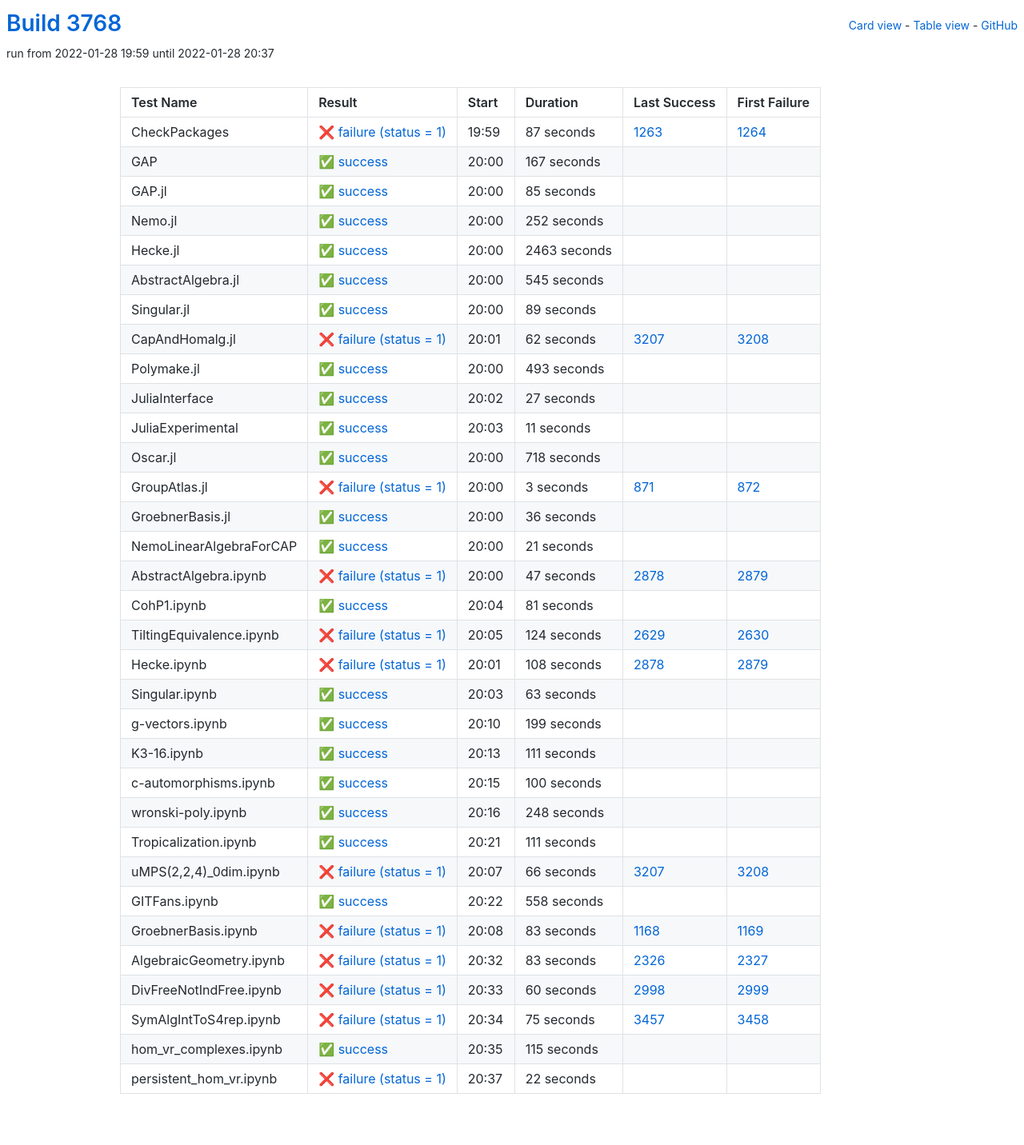
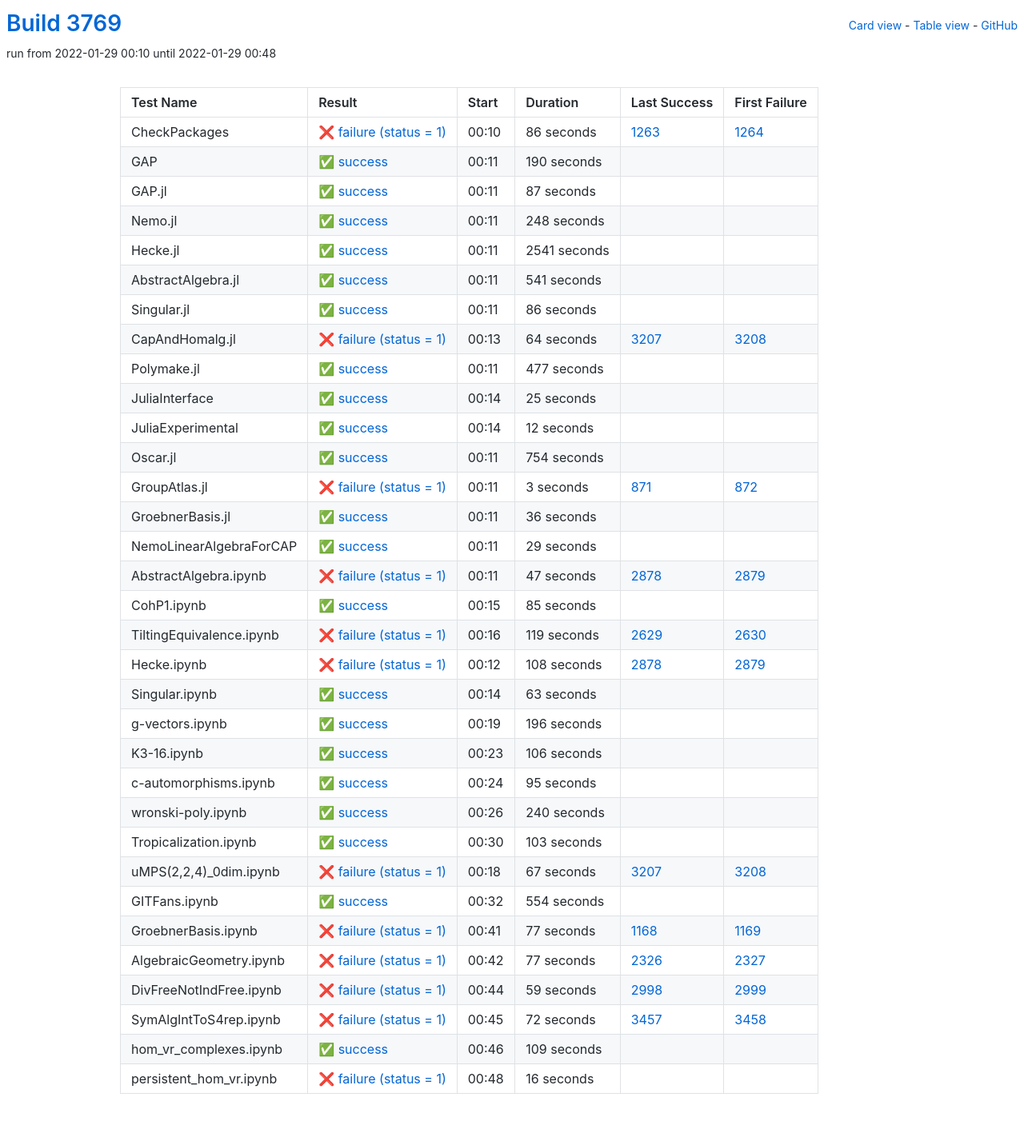
Before and after one commit to oscar-system/oscar-ci-status-stable, a Jekyll site: the page built from table.html, in a window 1280 px wide. Shown: the whole page at 80% size. Built offline with Jekyll 4.4.1, drawn with Linux system fonts in a browser that asks for light colours.

Commit message:
Build #3769

```diff
--- a/_data/ci.yml
+++ b/_data/ci.yml
@@ -1,6 +1,6 @@
 ---
-build: 3768
-build_url: https://oscarci.mathematik.uni-kl.de/job/oscar-stable/3768/
+build: 3769
+build_url: https://oscarci.mathematik.uni-kl.de/job/oscar-stable/3769/
 job: oscar-stable
 organization: oscar-system
 repo: oscar-ci-status-stable
@@ -8,152 +8,152 @@ repourl: https://github.com/oscar-system/oscar-ci-status-stable
 tests:
 - name: CheckPackages
   id: checkpackages
-  log: https://oscarci.mathematik.uni-kl.de/job/oscar-stable/3768/artifact/logs/build-3768/CheckPackages.log
-  start: 2022-01-28 19:59
+  log: https://oscarci.mathematik.uni-kl.de/job/oscar-stable/3769/artifact/logs/build-3769/CheckPackages.log
+  start: 2022-01-29 00:10
   success: false
   exitcode: 1
   status: failure
-  duration: 87
+  duration: 86
   last_success: 1263
   last_success_url: https://oscarci.mathematik.uni-kl.de/job/oscar-stable/1263/
   first_failure: 1264
   first_failure_url: https://oscarci.mathematik.uni-kl.de/job/oscar-stable/1264/
 - name: GAP
   id: gap
-  log: https://oscarci.mathematik.uni-kl.de/job/oscar-stable/3768/artifact/logs/build-3768/GAP.log
-  start: 2022-01-28 20:00
+  log: https://oscarci.mathematik.uni-kl.de/job/oscar-stable/3769/artifact/logs/build-3769/GAP.log
+  start: 2022-01-29 00:11
   success: true
   exitcode: 0
   status: success
-  duration: 167
+  duration: 190
   last_success: false
   last_success_url:
   first_failure: false
   first_failure_url:
 - name: GAP.jl
   id: gap-jl
-  log: https://oscarci.mathematik.uni-kl.de/job/oscar-stable/3768/artifact/logs/build-3768/GAP.jl.log
-  start: 2022-01-28 20:00
+  log: https://oscarci.mathematik.uni-kl.de/job/oscar-stable/3769/artifact/logs/build-3769/GAP.jl.log
+  start: 2022-01-29 00:11
   success: true
   exitcode: 0
   status: success
-  duration: 85
+  duration: 87
   last_success: false
   last_success_url:
   first_failure: false
   first_failure_url:
 - name: Nemo.jl
   id: nemo-jl
-  log: https://oscarci.mathematik.uni-kl.de/job/oscar-stable/3768/artifact/logs/build-3768/Nemo.jl.log
-  start: 2022-01-28 20:00
+  log: https://oscarci.mathematik.uni-kl.de/job/oscar-stable/3769/artifact/logs/build-3769/Nemo.jl.log
+  start: 2022-01-29 00:11
   success: true
   exitcode: 0
   status: success
-  duration: 252
+  duration: 248
   last_success: false
   last_success_url:
   first_failure: false
   first_failure_url:
 - name: Hecke.jl
   id: hecke-jl
-  log: https://oscarci.mathematik.uni-kl.de/job/oscar-stable/3768/artifact/logs/build-3768/Hecke.jl.log
-  start: 2022-01-28 20:00
+  log: https://oscarci.mathematik.uni-kl.de/job/oscar-stable/3769/artifact/logs/build-3769/Hecke.jl.log
+  start: 2022-01-29 00:11
   success: true
   exitcode: 0
   status: success
-  duration: 2463
+  duration: 2541
   last_success: false
   last_success_url:
   first_failure: false
   first_failure_url:
 - name: AbstractAlgebra.jl
   id: abstractalgebra-jl
-  log: https://oscarci.mathematik.uni-kl.de/job/oscar-stable/3768/artifact/logs/build-3768/AbstractAlgebra.jl.log
-  start: 2022-01-28 20:00
+  log: https://oscarci.mathematik.uni-kl.de/job/oscar-stable/3769/artifact/logs/build-3769/AbstractAlgebra.jl.log
+  start: 2022-01-29 00:11
   success: true
   exitcode: 0
   status: success
-  duration: 545
+  duration: 541
   last_success: false
   last_success_url:
   first_failure: false
   first_failure_url:
 - name: Singular.jl
   id: singular-jl
-  log: https://oscarci.mathematik.uni-kl.de/job/oscar-stable/3768/artifact/logs/build-3768/Singular.jl.log
-  start: 2022-01-28 20:00
+  log: https://oscarci.mathematik.uni-kl.de/job/oscar-stable/3769/artifact/logs/build-3769/Singular.jl.log
+  start: 2022-01-29 00:11
   success: true
   exitcode: 0
   status: success
-  duration: 89
+  duration: 86
   last_success: false
   last_success_url:
   first_failure: false
   first_failure_url:
 - name: CapAndHomalg.jl
   id: capandhomalg-jl
-  log: https://oscarci.mathematik.uni-kl.de/job/oscar-stable/3768/artifact/logs/build-3768/CapAndHomalg.jl.log
-  start: 2022-01-28 20:01
+  log: https://oscarci.mathematik.uni-kl.de/job/oscar-stable/3769/artifact/logs/build-3769/CapAndHomalg.jl.log
+  start: 2022-01-29 00:13
   success: false
   exitcode: 1
   status: failure
-  duration: 62
+  duration: 64
   last_success: 3207
   last_success_url: https://oscarci.mathematik.uni-kl.de/job/oscar-stable/3207/
   first_failure: 3208
   first_failure_url: https://oscarci.mathematik.uni-kl.de/job/oscar-stable/3208/
 - name: Polymake.jl
   id: polymake-jl
-  log: https://oscarci.mathematik.uni-kl.de/job/oscar-stable/3768/artifact/logs/build-3768/Polymake.jl.log
-  start: 2022-01-28 20:00
+  log: https://oscarci.mathematik.uni-kl.de/job/oscar-stable/3769/artifact/logs/build-3769/Polymake.jl.log
+  start: 2022-01-29 00:11
   success: true
   exitcode: 0
   status: success
-  duration: 493
+  duration: 477
   last_success: false
   last_success_url:
   first_failure: false
   first_failure_url:
 - name: JuliaInterface
   id: juliainterface
-  log: https://oscarci.mathematik.uni-kl.de/job/oscar-stable/3768/artifact/logs/build-3768/JuliaInterface.log
-  start: 2022-01-28 20:02
+  log: https://oscarci.mathematik.uni-kl.de/job/oscar-stable/3769/artifact/logs/build-3769/JuliaInterface.log
+  start: 2022-01-29 00:14
   success: true
   exitcode: 0
   status: success
-  duration: 27
+  duration: 25
   last_success: false
   last_success_url:
   first_failure: false
   first_failure_url:
 - name: JuliaExperimental
   id: juliaexperimental
-  log: https://oscarci.mathematik.uni-kl.de/job/oscar-stable/3768/artifact/logs/build-3768/JuliaExperimental.log
-  start: 2022-01-28 20:03
+  log: https://oscarci.mathematik.uni-kl.de/job/oscar-stable/3769/artifact/logs/build-3769/JuliaExperimental.log
+  start: 2022-01-29 00:14
   success: true
   exitcode: 0
   status: success
-  duration: 11
+  duration: 12
   last_success: false
   last_success_url:
   first_failure: false
   first_failure_url:
 - name: Oscar.jl
   id: oscar-jl
-  log: https://oscarci.mathematik.uni-kl.de/job/oscar-stable/3768/artifact/logs/build-3768/Oscar.jl.log
-  start: 2022-01-28 20:00
+  log: https://oscarci.mathematik.uni-kl.de/job/oscar-stable/3769/artifact/logs/build-3769/Oscar.jl.log
+  start: 2022-01-29 00:11
   success: true
   exitcode: 0
   status: success
-  duration: 718
+  duration: 754
   last_success: false
   last_success_url:
   first_failure: false
   first_failure_url:
 - name: GroupAtlas.jl
   id: groupatlas-jl
-  log: https://oscarci.mathematik.uni-kl.de/job/oscar-stable/3768/artifact/logs/build-3768/GroupAtlas.jl.log
-  start: 2022-01-28 20:00
+  log: https://oscarci.mathematik.uni-kl.de/job/oscar-stable/3769/artifact/logs/build-3769/GroupAtlas.jl.log
+  start: 2022-01-29 00:11
   success: false
   exitcode: 1
   status: failure
@@ -164,8 +164,8 @@ tests:
   first_failure_url: https://oscarci.mathematik.uni-kl.de/job/oscar-stable/872/
 - name: GroebnerBasis.jl
   id: groebnerbasis-jl
-  log: https://oscarci.mathematik.uni-kl.de/job/oscar-stable/3768/artifact/logs/build-3768/GroebnerBasis.jl.log
-  start: 2022-01-28 20:00
+  log: https://oscarci.mathematik.uni-kl.de/job/oscar-stable/3769/artifact/logs/build-3769/GroebnerBasis.jl.log
+  start: 2022-01-29 00:11
   success: true
   exitcode: 0
   status: success
@@ -176,20 +176,20 @@ tests:
   first_failure_url:
 - name: NemoLinearAlgebraForCAP
   id: nemolinearalgebraforcap
-  log: https://oscarci.mathematik.uni-kl.de/job/oscar-stable/3768/artifact/logs/build-3768/NemoLinearAlgebraForCAP.log
-  start: 2022-01-28 20:00
+  log: https://oscarci.mathematik.uni-kl.de/job/oscar-stable/3769/artifact/logs/build-3769/NemoLinearAlgebraForCAP.log
+  start: 2022-01-29 00:11
   success: true
   exitcode: 0
   status: success
-  duration: 21
+  duration: 29
   last_success: false
   last_success_url:
   first_failure: false
   first_failure_url:
 - name: AbstractAlgebra.ipynb
   id: abstractalgebra-ipynb
-  log: https://oscarci.mathematik.uni-kl.de/job/oscar-stable/3768/artifact/logs/build-3768/AbstractAlgebra.ipynb.log
-  start: 2022-01-28 20:00
+  log: https://oscarci.mathematik.uni-kl.de/job/oscar-stable/3769/artifact/logs/build-3769/AbstractAlgebra.ipynb.log
+  start: 2022-01-29 00:11
   success: false
   exitcode: 1
   status: failure
@@ -200,32 +200,32 @@ tests:
   first_failure_url: https://oscarci.mathematik.uni-kl.de/job/oscar-stable/2879/
 - name: CohP1.ipynb
   id: cohp1-ipynb
-  log: https://oscarci.mathematik.uni-kl.de/job/oscar-stable/3768/artifact/logs/build-3768/CohP1.ipynb.log
-  start: 2022-01-28 20:04
+  log: https://oscarci.mathematik.uni-kl.de/job/oscar-stable/3769/artifact/logs/build-3769/CohP1.ipynb.log
+  start: 2022-01-29 00:15
   success: true
   exitcode: 0
   status: success
-  duration: 81
+  duration: 85
   last_success: false
   last_success_url:
   first_failure: false
   first_failure_url:
 - name: TiltingEquivalence.ipynb
   id: tiltingequivalence-ipynb
-  log: https://oscarci.mathematik.uni-kl.de/job/oscar-stable/3768/artifact/logs/build-3768/TiltingEquivalence.ipynb.log
-  start: 2022-01-28 20:05
+  log: https://oscarci.mathematik.uni-kl.de/job/oscar-stable/3769/artifact/logs/build-3769/TiltingEquivalence.ipynb.log
+  start: 2022-01-29 00:16
   success: false
   exitcode: 1
   status: failure
-  duration: 124
+  duration: 119
   last_success: 2629
   last_success_url: https://oscarci.mathematik.uni-kl.de/job/oscar-stable/2629/
   first_failure: 2630
   first_failure_url: https://oscarci.mathematik.uni-kl.de/job/oscar-stable/2630/
 - name: Hecke.ipynb
   id: hecke-ipynb
-  log: https://oscarci.mathematik.uni-kl.de/job/oscar-stable/3768/artifact/logs/build-3768/Hecke.ipynb.log
-  start: 2022-01-28 20:01
+  log: https://oscarci.mathematik.uni-kl.de/job/oscar-stable/3769/artifact/logs/build-3769/Hecke.ipynb.log
+  start: 2022-01-29 00:12
   success: false
   exitcode: 1
   status: failure
@@ -236,8 +236,8 @@ tests:
   first_failure_url: https://oscarci.mathematik.uni-kl.de/job/oscar-stable/2879/
 - name: Singular.ipynb
   id: singular-ipynb
-  log: https://oscarci.mathematik.uni-kl.de/job/oscar-stable/3768/artifact/logs/build-3768/Singular.ipynb.log
-  start: 2022-01-28 20:03
+  log: https://oscarci.mathematik.uni-kl.de/job/oscar-stable/3769/artifact/logs/build-3769/Singular.ipynb.log
+  start: 2022-01-29 00:14
   success: true
   exitcode: 0
   status: success
@@ -248,156 +248,156 @@ tests:
   first_failure_url:
 - name: g-vectors.ipynb
   id: g-vectors-ipynb
-  log: https://oscarci.mathematik.uni-kl.de/job/oscar-stable/3768/artifact/logs/build-3768/g-vectors.ipynb.log
-  start: 2022-01-28 20:10
+  log: https://oscarci.mathematik.uni-kl.de/job/oscar-stable/3769/artifact/logs/build-3769/g-vectors.ipynb.log
+  start: 2022-01-29 00:19
   success: true
   exitcode: 0
   status: success
-  duration: 199
+  duration: 196
   last_success: false
   last_success_url:
   first_failure: false
   first_failure_url:
 - name: K3-16.ipynb
   id: k3-16-ipynb
-  log: https://oscarci.mathematik.uni-kl.de/job/oscar-stable/3768/artifact/logs/build-3768/K3-16.ipynb.log
-  start: 2022-01-28 20:13
+  log: https://oscarci.mathematik.uni-kl.de/job/oscar-stable/3769/artifact/logs/build-3769/K3-16.ipynb.log
+  start: 2022-01-29 00:23
   success: true
   exitcode: 0
   status: success
-  duration: 111
+  duration: 106
   last_success: false
   last_success_url:
   first_failure: false
   first_failure_url:
 - name: c-automorphisms.ipynb
   id: c-automorphisms-ipynb
-  log: https://oscarci.mathematik.uni-kl.de/job/oscar-stable/3768/artifact/logs/build-3768/c-automorphisms.ipynb.log
-  start: 2022-01-28 20:15
+  log: https://oscarci.mathematik.uni-kl.de/job/oscar-stable/3769/artifact/logs/build-3769/c-automorphisms.ipynb.log
+  start: 2022-01-29 00:24
   success: true
   exitcode: 0
   status: success
-  duration: 100
+  duration: 95
   last_success: false
   last_success_url:
   first_failure: false
   first_failure_url:
 - name: wronski-poly.ipynb
   id: wronski-poly-ipynb
-  log: https://oscarci.mathematik.uni-kl.de/job/oscar-stable/3768/artifact/logs/build-3768/wronski-poly.ipynb.log
-  start: 2022-01-28 20:16
+  log: https://oscarci.mathematik.uni-kl.de/job/oscar-stable/3769/artifact/logs/build-3769/wronski-poly.ipynb.log
+  start: 2022-01-29 00:26
   success: true
   exitcode: 0
   status: success
-  duration: 248
+  duration: 240
   last_success: false
   last_success_url:
   first_failure: false
   first_failure_url:
 - name: Tropicalization.ipynb
   id: tropicalization-ipynb
-  log: https://oscarci.mathematik.uni-kl.de/job/oscar-stable/3768/artifact/logs/build-3768/Tropicalization.ipynb.log
-  start: 2022-01-28 20:21
+  log: https://oscarci.mathematik.uni-kl.de/job/oscar-stable/3769/artifact/logs/build-3769/Tropicalization.ipynb.log
+  start: 2022-01-29 00:30
   success: true
   exitcode: 0
   status: success
-  duration: 111
+  duration: 103
   last_success: false
   last_success_url:
   first_failure: false
   first_failure_url:
 - name: uMPS(2,2,4)_0dim.ipynb
   id: umps-2-2-4-0dim-ipynb
-  log: https://oscarci.mathematik.uni-kl.de/job/oscar-stable/3768/artifact/logs/build-3768/uMPS-2-2-4-_0dim.ipynb.log
-  start: 2022-01-28 20:07
+  log: https://oscarci.mathematik.uni-kl.de/job/oscar-stable/3769/artifact/logs/build-3769/uMPS-2-2-4-_0dim.ipynb.log
+  start: 2022-01-29 00:18
   success: false
   exitcode: 1
   status: failure
-  duration: 66
+  duration: 67
   last_success: 3207
   last_success_url: https://oscarci.mathematik.uni-kl.de/job/oscar-stable/3207/
   first_failure: 3208
   first_failure_url: https://oscarci.mathematik.uni-kl.de/job/oscar-stable/3208/
 - name: GITFans.ipynb
   id: gitfans-ipynb
-  log: https://oscarci.mathematik.uni-kl.de/job/oscar-stable/3768/artifact/logs/build-3768/GITFans.ipynb.log
-  start: 2022-01-28 20:22
+  log: https://oscarci.mathematik.uni-kl.de/job/oscar-stable/3769/artifact/logs/build-3769/GITFans.ipynb.log
+  start: 2022-01-29 00:32
   success: true
   exitcode: 0
   status: success
-  duration: 558
+  duration: 554
   last_success: false
   last_success_url:
   first_failure: false
   first_failure_url:
 - name: GroebnerBasis.ipynb
   id: groebnerbasis-ipynb
-  log: https://oscarci.mathematik.uni-kl.de/job/oscar-stable/3768/artifact/logs/build-3768/GroebnerBasis.ipynb.log
-  start: 2022-01-28 20:08
+  log: https://oscarci.mathematik.uni-kl.de/job/oscar-stable/3769/artifact/logs/build-3769/GroebnerBasis.ipynb.log
+  start: 2022-01-29 00:41
   success: false
   exitcode: 1
   status: failure
-  duration: 83
+  duration: 77
   last_success: 1168
   last_success_url: https://oscarci.mathematik.uni-kl.de/job/oscar-stable/1168/
   first_failure: 1169
   first_failure_url: https://oscarci.mathematik.uni-kl.de/job/oscar-stable/1169/
 - name: AlgebraicGeometry.ipynb
   id: algebraicgeometry-ipynb
-  log: https://oscarci.mathematik.uni-kl.de/job/oscar-stable/3768/artifact/logs/build-3768/AlgebraicGeometry.ipynb.log
-  start: 2022-01-28 20:32
+  log: https://oscarci.mathematik.uni-kl.de/job/oscar-stable/3769/artifact/logs/build-3769/AlgebraicGeometry.ipynb.log
+  start: 2022-01-29 00:42
   success: false
   exitcode: 1
   status: failure
-  duration: 83
+  duration: 77
   last_success: 2326
   last_success_url: https://oscarci.mathematik.uni-kl.de/job/oscar-stable/2326/
   first_failure: 2327
   first_failure_url: https://oscarci.mathematik.uni-kl.de/job/oscar-stable/2327/
 - name: DivFreeNotIndFree.ipynb
   id: divfreenotindfree-ipynb
-  log: https://oscarci.mathematik.uni-kl.de/job/oscar-stable/3768/artifact/logs/build-3768/DivFreeNotIndFree.ipynb.log
-  start: 2022-01-28 20:33
+  log: https://oscarci.mathematik.uni-kl.de/job/oscar-stable/3769/artifact/logs/build-3769/DivFreeNotIndFree.ipynb.log
+  start: 2022-01-29 00:44
   success: false
   exitcode: 1
   status: failure
-  duration: 60
+  duration: 59
   last_success: 2998
   last_success_url: https://oscarci.mathematik.uni-kl.de/job/oscar-stable/2998/
   first_failure: 2999
   first_failure_url: https://oscarci.mathematik.uni-kl.de/job/oscar-stable/2999/
 - name: SymAlgIntToS4rep.ipynb
   id: symalginttos4rep-ipynb
-  log: https://oscarci.mathematik.uni-kl.de/job/oscar-stable/3768/artifact/logs/build-3768/SymAlgIntToS4rep.ipynb.log
-  start: 2022-01-28 20:34
+  log: https://oscarci.mathematik.uni-kl.de/job/oscar-stable/3769/artifact/logs/build-3769/SymAlgIntToS4rep.ipynb.log
+  start: 2022-01-29 00:45
   success: false
   exitcode: 1
   status: failure
-  duration: 75
+  duration: 72
   last_success: 3457
   last_success_url: https://oscarci.mathematik.uni-kl.de/job/oscar-stable/3457/
   first_failure: 3458
   first_failure_url: https://oscarci.mathematik.uni-kl.de/job/oscar-stable/3458/
 - name: hom_vr_complexes.ipynb
   id: hom-vr-complexes-ipynb
-  log: https://oscarci.mathematik.uni-kl.de/job/oscar-stable/3768/artifact/logs/build-3768/hom_vr_complexes.ipynb.log
-  start: 2022-01-28 20:35
+  log: https://oscarci.mathematik.uni-kl.de/job/oscar-stable/3769/artifact/logs/build-3769/hom_vr_complexes.ipynb.log
+  start: 2022-01-29 00:46
   success: true
   exitcode: 0
   status: success
-  duration: 115
+  duration: 109
   last_success: false
   last_success_url:
   first_failure: false
   first_failure_url:
 - name: persistent_hom_vr.ipynb
   id: persistent-hom-vr-ipynb
-  log: https://oscarci.mathematik.uni-kl.de/job/oscar-stable/3768/artifact/logs/build-3768/persistent_hom_vr.ipynb.log
-  start: 2022-01-28 20:37
+  log: https://oscarci.mathematik.uni-kl.de/job/oscar-stable/3769/artifact/logs/build-3769/persistent_hom_vr.ipynb.log
+  start: 2022-01-29 00:48
   success: false
   exitcode: 1
   status: failure
-  duration: 22
+  duration: 16
   last_success: false
   last_success_url:
   first_failure: false
```
Also changed, not shown: README.md.
